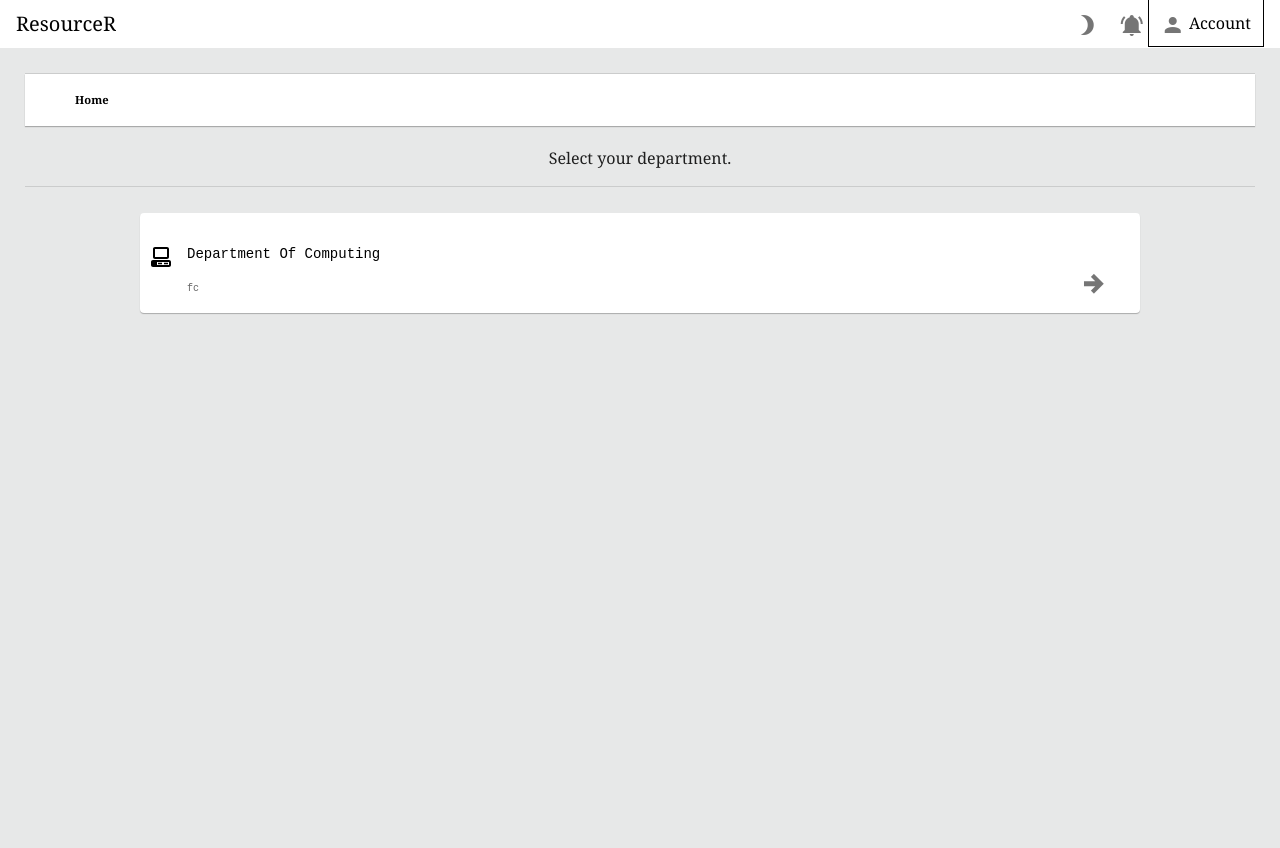
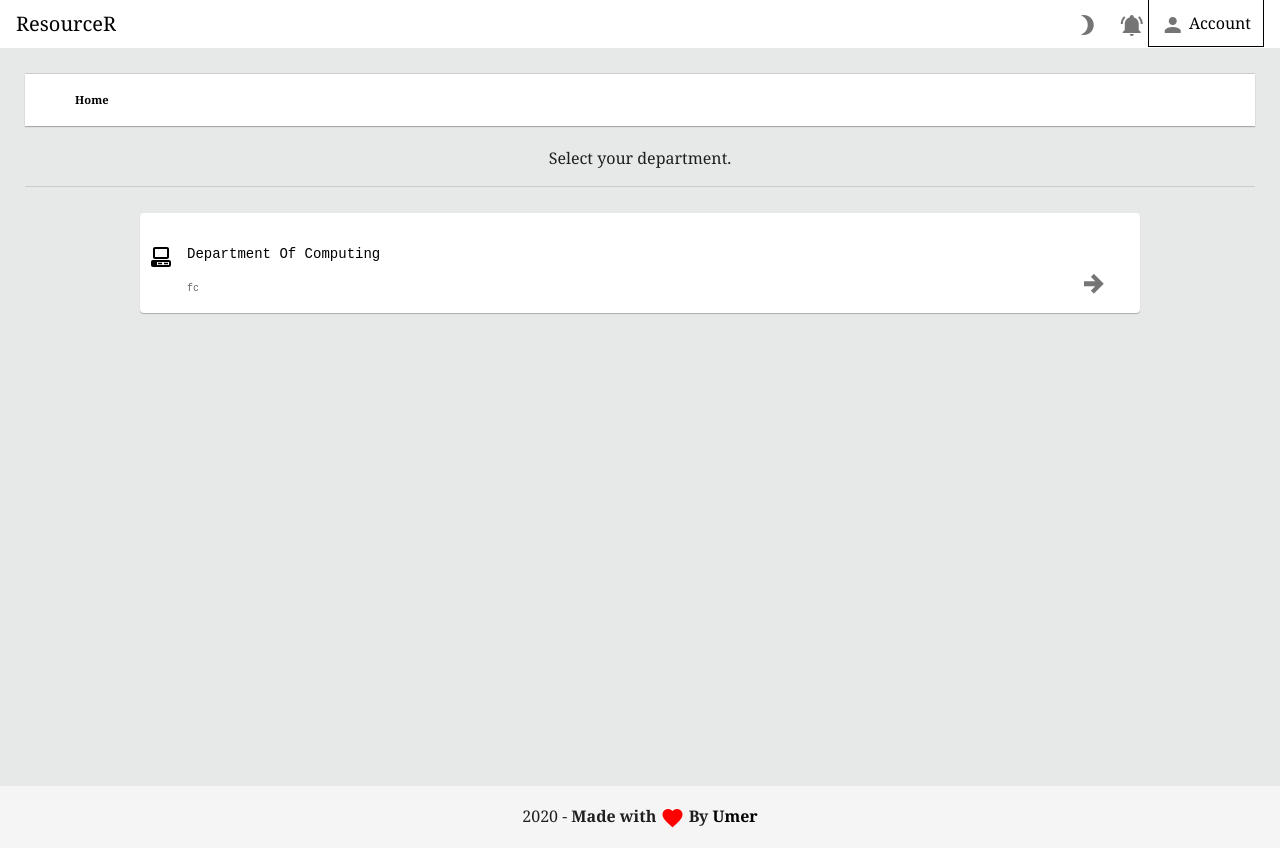
Before and after one commit to resourcesr/web, a Vue app: page / in a window 1280 px wide. Built offline with nearby package versions, Linux system fonts and the light colour scheme; no server answers; the database is empty.

Commit message:
added footer

```diff
--- a/src/App.vue
+++ b/src/App.vue
@@ -53,8 +53,23 @@
             <v-main>
                 <router-view />
             </v-main>
+
             <div>
             <span class="scroll" v-if="top" @click="scrollTop"><v-icon>keyboard_arrow_up</v-icon></span>
+            </div>
+            <div style="margin-top: 40px">
+                <v-divider />
+                <v-footer
+                    absolute
+                    class="font-weight-medium"
+                    >
+                    <v-col
+                        class="text-center"
+                        cols="12"
+                    >
+                        {{ new Date().getFullYear() }} - <strong>Made with <v-icon style='color: red'>mdi-heart</v-icon> By <a href="https://muhammadumerfarooq.me" target="_blank">Umer</a></strong>
+                    </v-col>
+                </v-footer>
             </div>
         </v-app>
     </v-app>
--- a/src/views/management/addResources.vue
+++ b/src/views/management/addResources.vue
@@ -146,7 +146,7 @@ export default {
             let info
             this.fetch = true
             let id = this.resources.forms.openUrl.split("/d/")[1].replace("/view?usp=sharing", "")
-            let key = ""
+            let key = "AIzaSyDPtscuAqioxWMkZqpMQW-5LPubtpI6aW4"
                 await fetch(`https://www.googleapis.com/drive/v2/files/${id}?key=${key}`).then(resp => resp.json()).then(resp => {
                     this.resources.forms.name = resp.title.split('.')[0]
                     this.resources.forms.downloadUrl = resp.webContentLink
```
